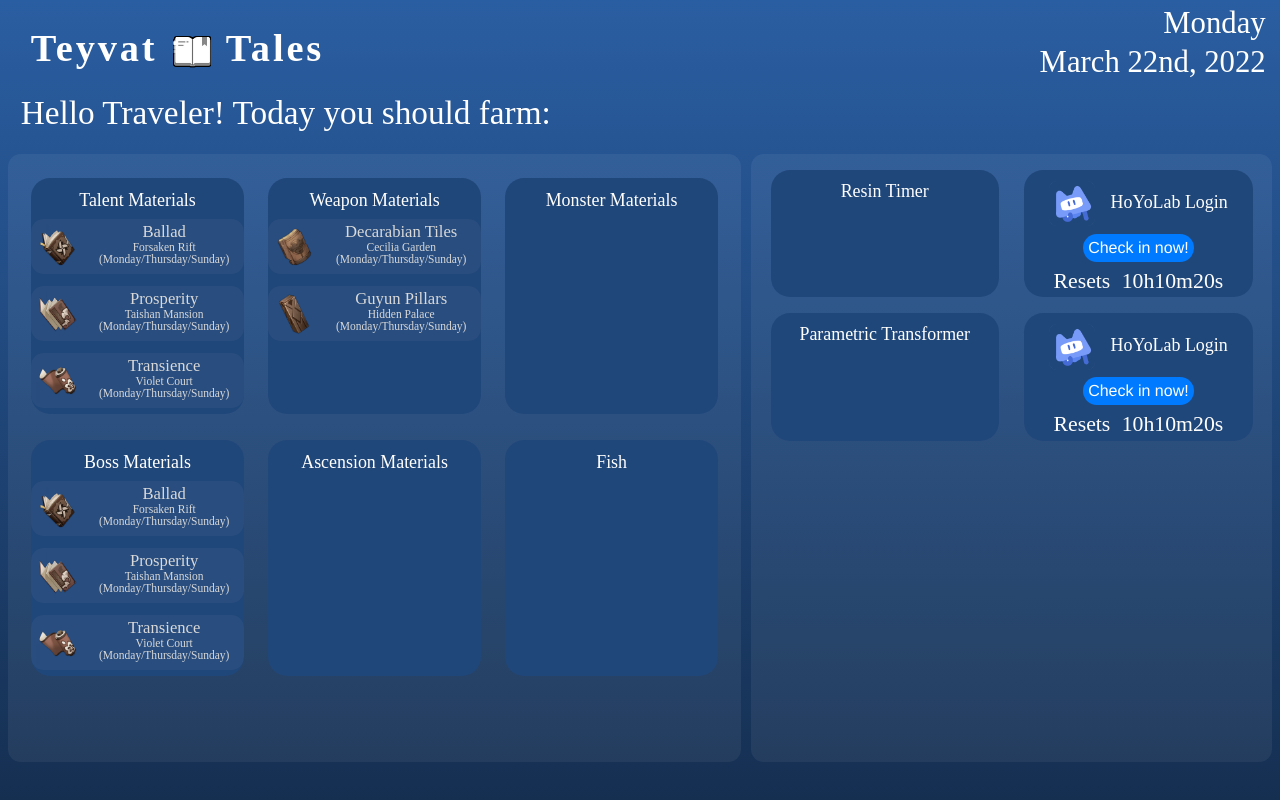
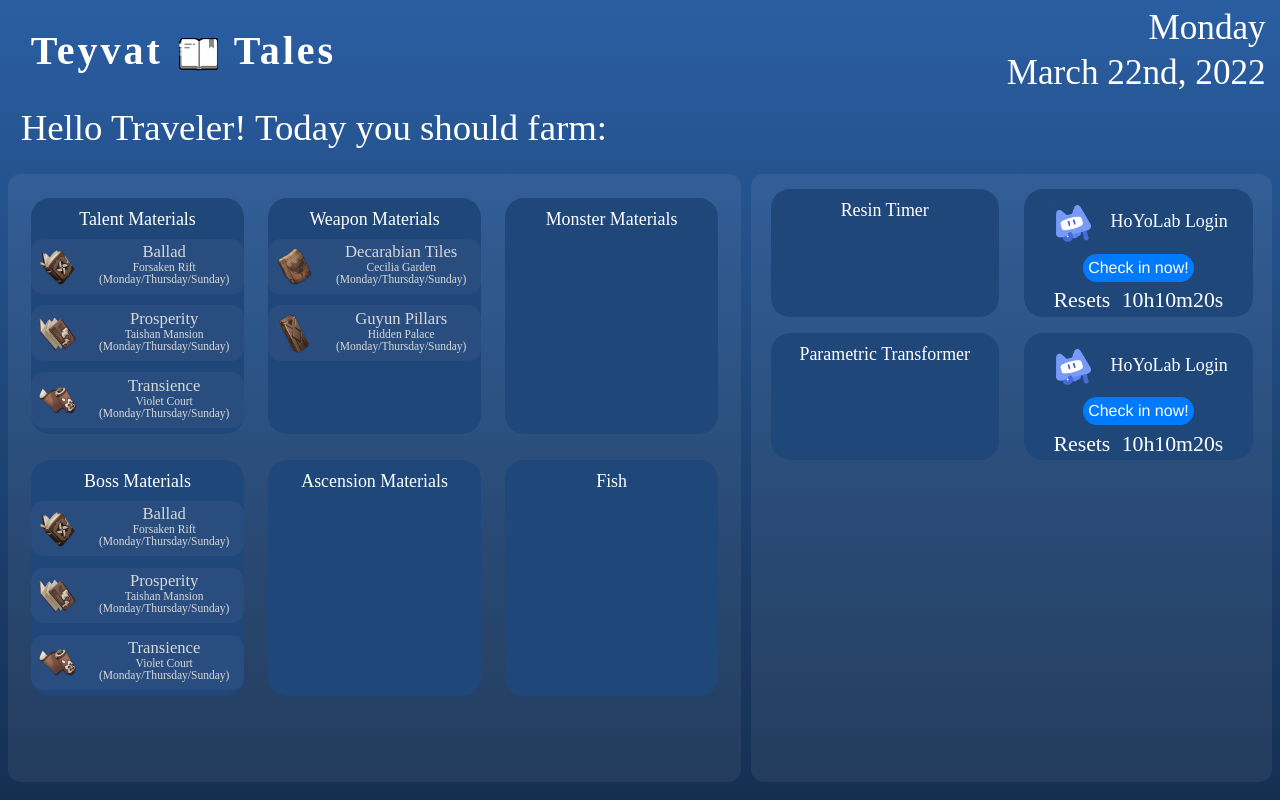
Before and after one commit to TeyvatTales/TeyvatTales.github.io, a plain HTML site: page index.html in a window 1280 px wide. Drawn offline with Linux system fonts and the light colour scheme; a web font is replaced by a local one.

Commit message:
Changed font sizes from vw to vmin

```diff
--- a/css/main.css
+++ b/css/main.css
@@ -19,7 +19,7 @@ html {
 .title {
     color: white;
     font-family:"Sitka Small";
-    font-size: 1.5vw;
+    font-size: 2.5vmin;
     letter-spacing: 0.15em;
     word-spacing: 0.15em;
     margin-top: 1%;
@@ -38,7 +38,7 @@ html {
 .date {
     color: white;
     font-family:"Omnes";
-    font-size: 1.2vw;
+    font-size: 2.2vmin;
     display:block;
     float:right;
     text-align: right;
@@ -59,7 +59,7 @@ html {
     clear:right;
     color: white;
     font-family:"Omnes";
-    font-size: 1.3vw;
+    font-size: 2.3vmin;
     float: left;
     margin-top: -2%;
     margin-left: 1%;
```
